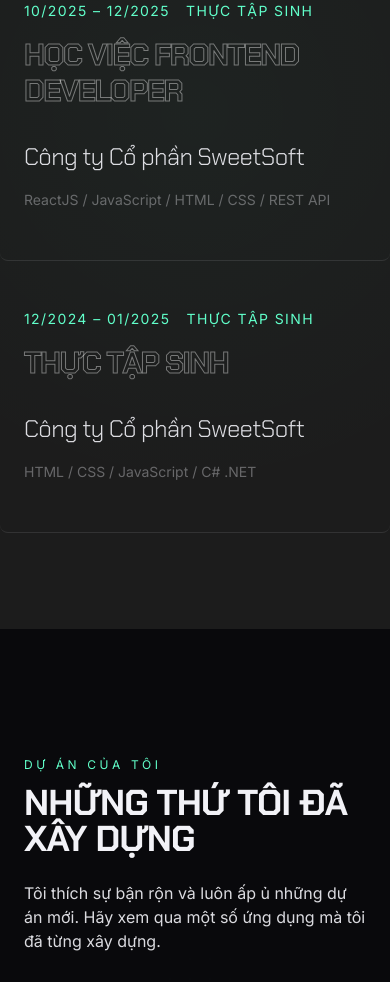
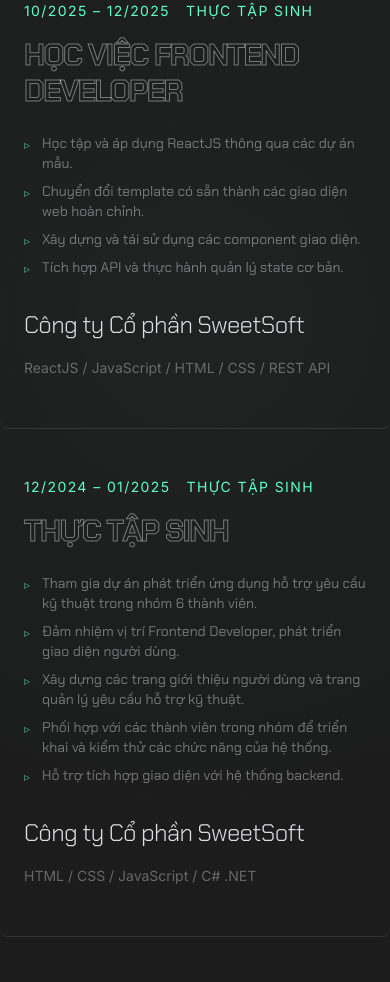
Before and after one commit to DuyPhatpeo/portfolio, a React (Vite) app: page / in a window 390 px wide. Shown: the part 5417-6399 px from the top of the page. Built offline with nearby package versions, Linux system fonts and the light colour scheme; no server answers.

Commit message:
feat(experience): add detailed task descriptions for work experiences
- Update ExperienceItem interface to support an optional array of tasks
- Render bullet points for experience tasks in ExperienceSection component
- Add localized task details for SweetSoft experiences in vi.json and en.json

```diff
--- a/src/features/experience/ExperienceSection.tsx
+++ b/src/features/experience/ExperienceSection.tsx
@@ -8,6 +8,7 @@ interface ExperienceItem {
   period: string;
   type: string;
   tech: string;
+  tasks?: string[];
 }
 
 const ExperienceSection: React.FC = () => {
@@ -73,6 +74,17 @@ const ExperienceSection: React.FC = () => {
                   >
                     {item.role}
                   </h3>
+
+                  {item.tasks && item.tasks.length > 0 && (
+                    <ul className="mt-6 space-y-2 text-foreground/70 font-sans text-sm md:text-base max-w-xl transition-opacity duration-500 opacity-60 group-hover:opacity-100">
+                      {item.tasks.map((task, idx) => (
+                        <li key={idx} className="flex gap-3">
+                          <span className="text-primary mt-1 text-xs">▹</span>
+                          <span>{task}</span>
+                        </li>
+                      ))}
+                    </ul>
+                  )}
                 </div>
 
                 {/* Right: Company & Tech Stack */}
--- a/src/i18n/locales/en.json
+++ b/src/i18n/locales/en.json
@@ -50,18 +50,31 @@
     "present": "Present",
     "items": [
       {
-        "role": "Frontend Developer Intern",
+        "role": "Frontend Developer Apprentice",
         "company": "SweetSoft JSC",
         "period": "10/2025 – 12/2025",
-        "type": "Internship",
-        "tech": "ReactJS, JavaScript, HTML, CSS, REST API"
+        "type": "Apprentice",
+        "tech": "ReactJS, JavaScript, HTML, CSS, REST API",
+        "tasks": [
+          "Learned and applied ReactJS through sample projects.",
+          "Converted existing templates into fully functional web interfaces.",
+          "Built and reused UI components.",
+          "Integrated APIs and practiced basic state management."
+        ]
       },
       {
-        "role": "Intern",
+        "role": "Frontend Developer Intern",
         "company": "SweetSoft JSC",
         "period": "12/2024 – 01/2025",
         "type": "Internship",
-        "tech": "HTML, CSS, JavaScript, C# .NET"
+        "tech": "HTML, CSS, JavaScript, C# .NET",
+        "tasks": [
+          "Participated in developing a technical support request application within a 6-member team.",
+          "Served as a Frontend Developer, developing the user interface.",
+          "Built user introduction pages and technical support request management pages.",
+          "Collaborated with team members to deploy and test system functionalities.",
+          "Assisted in integrating the UI with the backend system."
+        ]
       }
     ]
   },
--- a/src/i18n/locales/vi.json
+++ b/src/i18n/locales/vi.json
@@ -54,14 +54,27 @@
         "company": "Công ty Cổ phần SweetSoft",
         "period": "10/2025 – 12/2025",
         "type": "Thực tập sinh",
-        "tech": "ReactJS, JavaScript, HTML, CSS, REST API"
+        "tech": "ReactJS, JavaScript, HTML, CSS, REST API",
+        "tasks": [
+          "Học tập và áp dụng ReactJS thông qua các dự án mẫu.",
+          "Chuyển đổi template có sẵn thành các giao diện web hoàn chỉnh.",
+          "Xây dựng và tái sử dụng các component giao diện.",
+          "Tích hợp API và thực hành quản lý state cơ bản."
+        ]
       },
       {
         "role": "Thực tập sinh",
         "company": "Công ty Cổ phần SweetSoft",
         "period": "12/2024 – 01/2025",
         "type": "Thực tập sinh",
-        "tech": "HTML, CSS, JavaScript, C# .NET"
+        "tech": "HTML, CSS, JavaScript, C# .NET",
+        "tasks": [
+          "Tham gia dự án phát triển ứng dụng hỗ trợ yêu cầu kỹ thuật trong nhóm 6 thành viên.",
+          "Đảm nhiệm vị trí Frontend Developer, phát triển giao diện người dùng.",
+          "Xây dựng các trang giới thiệu người dùng và trang quản lý yêu cầu hỗ trợ kỹ thuật.",
+          "Phối hợp với các thành viên trong nhóm để triển khai và kiểm thử các chức năng của hệ thống.",
+          "Hỗ trợ tích hợp giao diện với hệ thống backend."
+        ]
       }
     ]
   },
```
